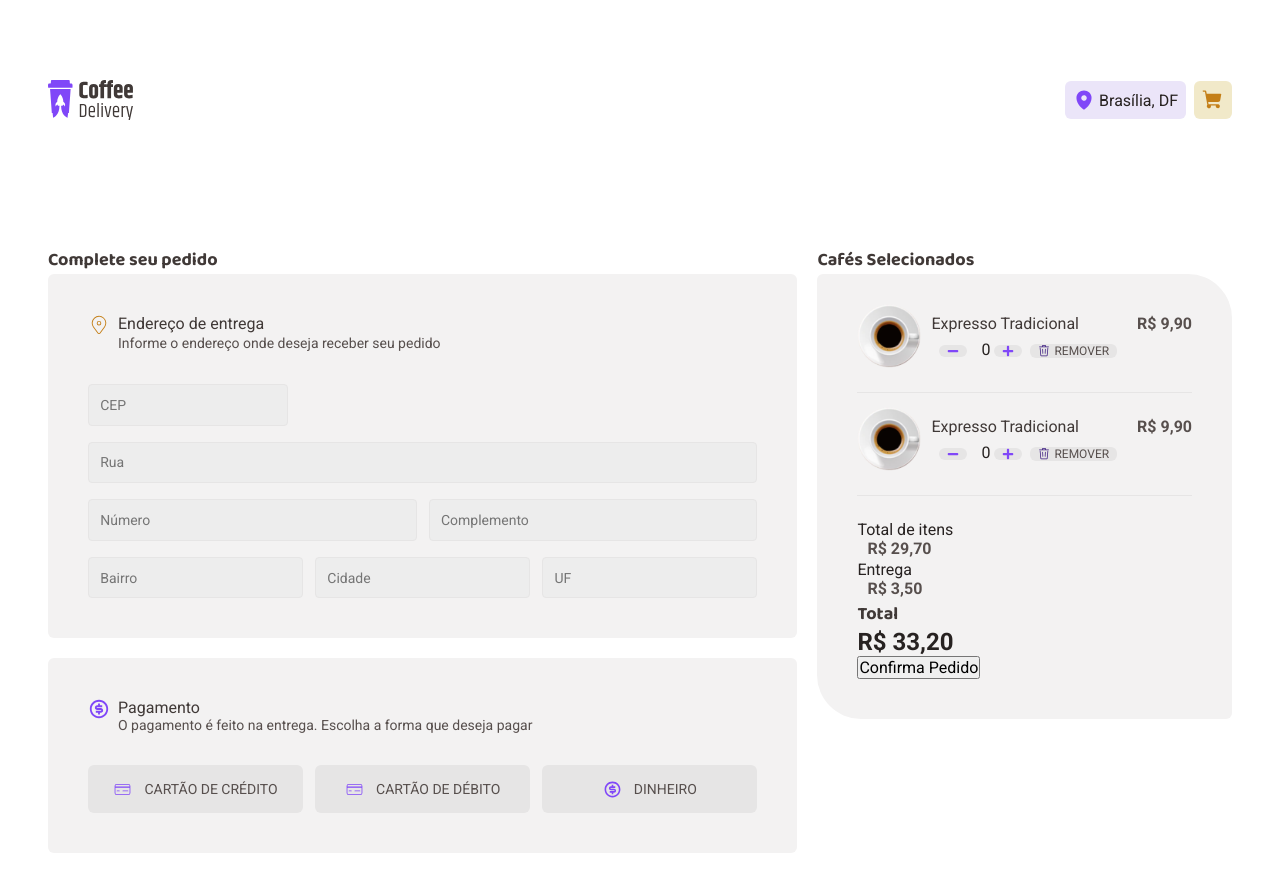
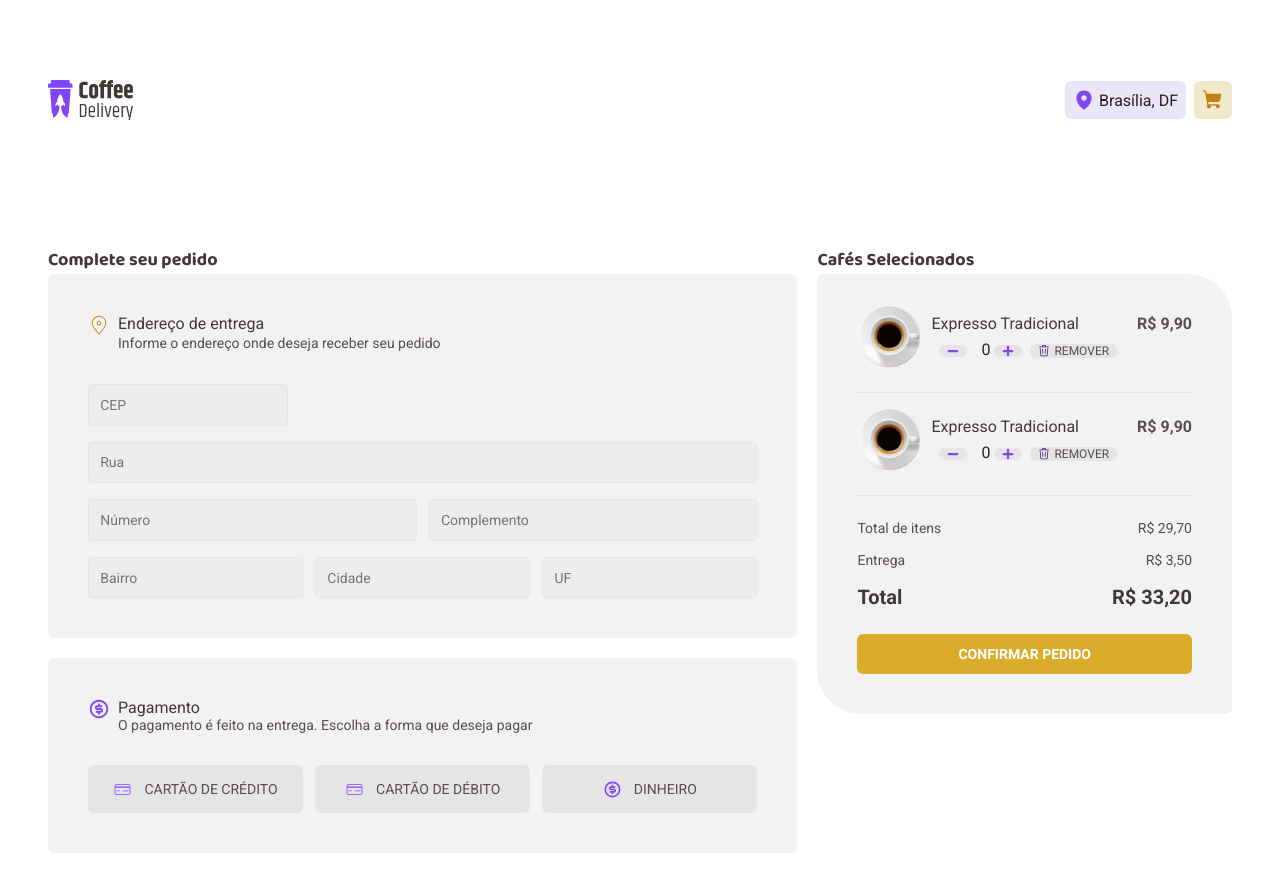
Before and after one commit to D2Diego/CoffeDelivery, a React (Vite) app: page /checkout in a window 1280 px wide. Built offline with nearby package versions, Linux system fonts and the light colour scheme.

Commit message:
feat: finish styles Checkout

```diff
--- /dev/null
+++ b/src/components/ButtonConfirmed/index.tsx
@@ -0,0 +1,5 @@
+import { ButtonContainer } from './styles'
+
+export function ButtonConfirmed() {
+  return <ButtonContainer> confirmar pedido</ButtonContainer>
+}
--- /dev/null
+++ b/src/components/ButtonConfirmed/styles.ts
@@ -0,0 +1,20 @@
+import styled from 'styled-components'
+
+export const ButtonContainer = styled.button`
+  width: 100%;
+
+  padding: 12px 8px;
+  display: flex;
+  justify-content: center;
+  align-items: center;
+  gap: 4px;
+
+  border-radius: 6px;
+  border-style: none;
+  color: var(--Base-White, #fff);
+  background: var(--Brand-Yellow, #dbac2c);
+
+  font-size: 14px;
+  font-weight: 700;
+  text-transform: uppercase;
+`
--- a/src/pages/Checkout/index.tsx
+++ b/src/pages/Checkout/index.tsx
@@ -9,6 +9,7 @@ import { Input } from '../../components/Input'
 import { ButtonText } from '../../components/ButtonText'
 import { Counter } from '../../components/Counter'
 import { Section } from '../../components/Section'
+import { ButtonConfirmed } from '../../components/ButtonConfirmed'
 
 import CupCoffe from '../../assets/CupCoffe.svg'
 
@@ -78,6 +79,7 @@ export function Checkout() {
           </div>
         </PaymentMethod>
       </div>
+
       <div>
         <h1>Cafés Selecionados</h1>
         <Cart>
@@ -119,19 +121,19 @@ export function Checkout() {
           <div>
             <Section />
 
-            <div>
+            <div className="box-price-itens">
               <p>Total de itens</p>
-              <span>R$ 29,70</span>
+              <p>R$ 29,70</p>
             </div>
-            <div>
+            <div className="box-price-delivery">
               <p>Entrega</p>
-              <span> R$ 3,50</span>
+              <p> R$ 3,50</p>
             </div>
-            <div>
-              <h1>Total</h1>
-              <h2>R$ 33,20</h2>
+            <div className="box-price-total">
+              <strong>Total</strong>
+              <strong>R$ 33,20</strong>
             </div>
-            <button>Confirma Pedido</button>
+            <ButtonConfirmed />
           </div>
         </Cart>
       </div>
--- a/src/pages/Checkout/styles.ts
+++ b/src/pages/Checkout/styles.ts
@@ -155,4 +155,39 @@ export const Cart = styled.div`
     font-weight: 700;
     line-height: 130%;
   }
+  .box-price-itens {
+    display: flex;
+    justify-content: space-between;
+    margin-bottom: 1rem;
+    p {
+      color: var(--Base-Text, #574f4d);
+      font-size: 14px;
+      font-weight: 400;
+    }
+  }
+
+  .box-price-delivery {
+    display: flex;
+    justify-content: space-between;
+    margin-bottom: 1rem;
+
+    p {
+      color: var(--Base-Text, #574f4d);
+      font-size: 14px;
+      font-weight: 400;
+    }
+  }
+
+  .box-price-total {
+    display: flex;
+    justify-content: space-between;
+    margin-bottom: 1.5rem;
+
+    strong {
+      color: var(--Base-Subtitle, #403937);
+      font-size: 20px;
+      font-weight: 700;
+      line-height: 130%;
+    }
+  }
 `
```
